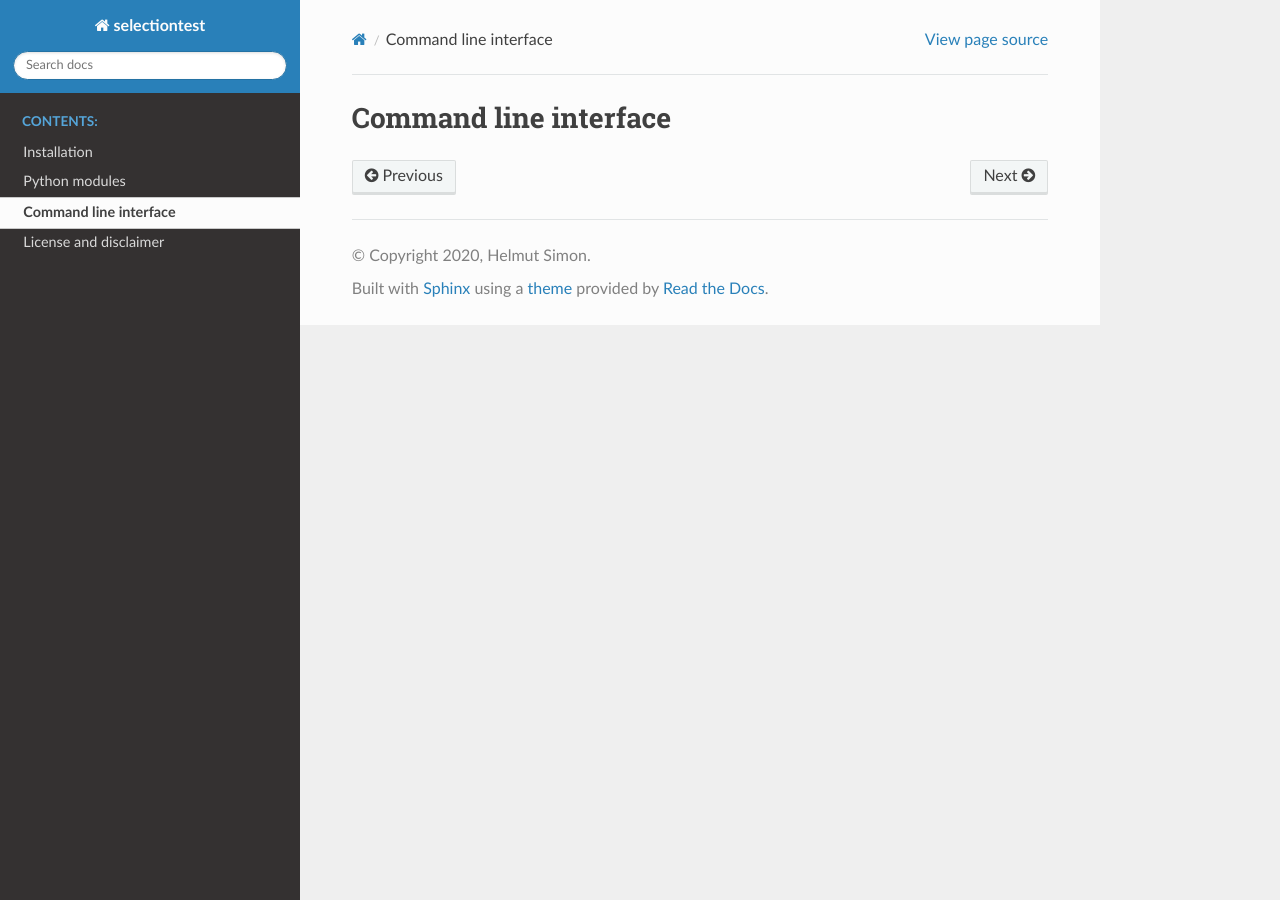
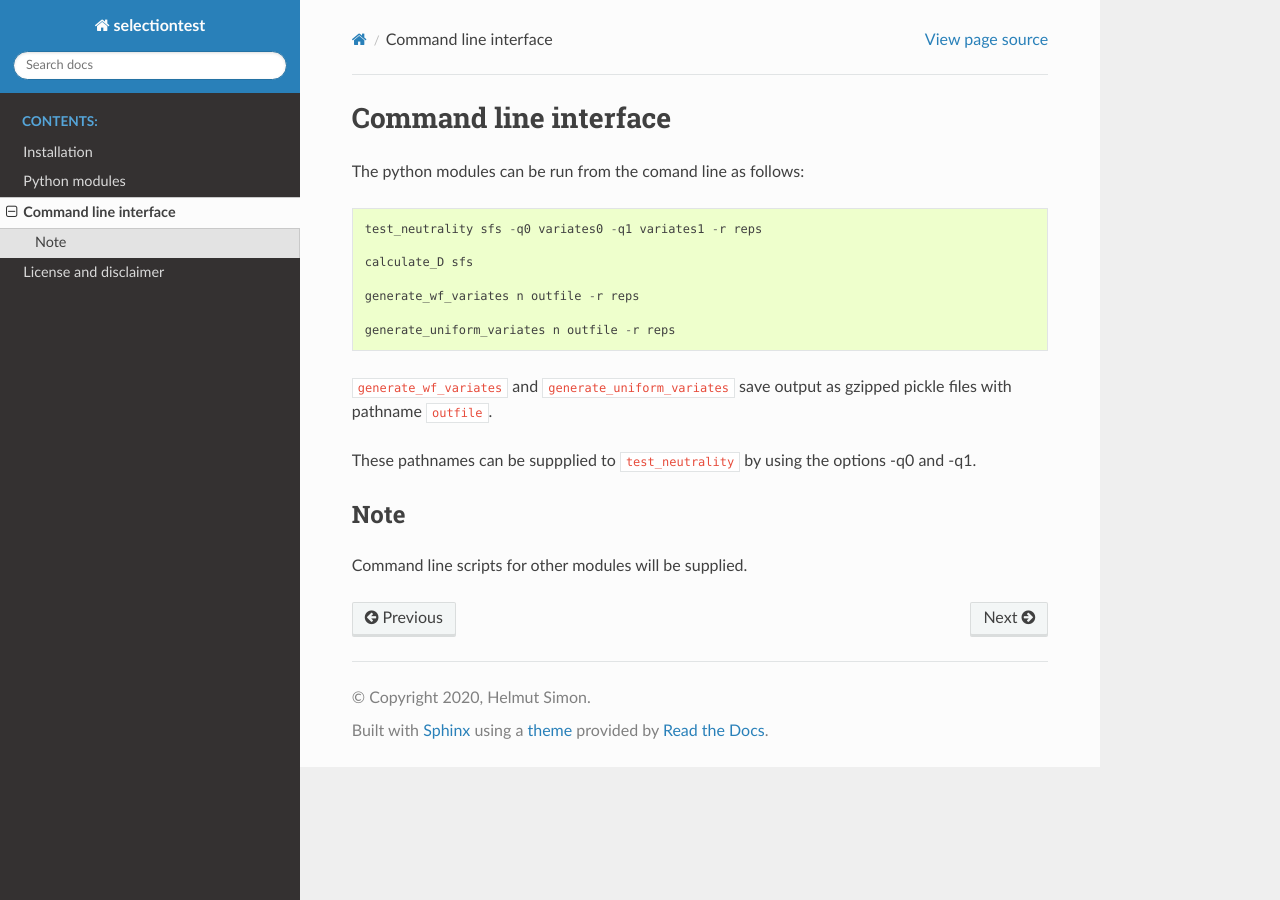
Before and after one commit to helmutsimon/selectiontest, a Sphinx documentation site: the page built from docs/source/cli.rst, in a window 1280 px wide. Built offline with Sphinx 7.4.7 and the Read the Docs theme 2.0.0, drawn with Linux system fonts in a browser that asks for light colours.

```diff
--- a/docs/source/cli.rst
+++ b/docs/source/cli.rst
@@ -1,2 +1,24 @@
 Command line interface
 ======================
+
+
+The python modules can be run from the comand line as follows:
+
+::
+
+    test_neutrality sfs -q0 variates0 -q1 variates1 -r reps
+
+    calculate_D sfs
+
+    generate_wf_variates n outfile -r reps
+
+    generate_uniform_variates n outfile -r reps
+
+``generate_wf_variates`` and ``generate_uniform_variates`` save output as gzipped pickle files with pathname ``outfile``.
+
+These pathnames can be suppplied to ``test_neutrality`` by using the options -q0 and -q1.
+
+Note
+----
+
+Command line scripts for other modules will be supplied.
```
Also changed, not shown: docs/source/index.rst (+9 -4 lines).
